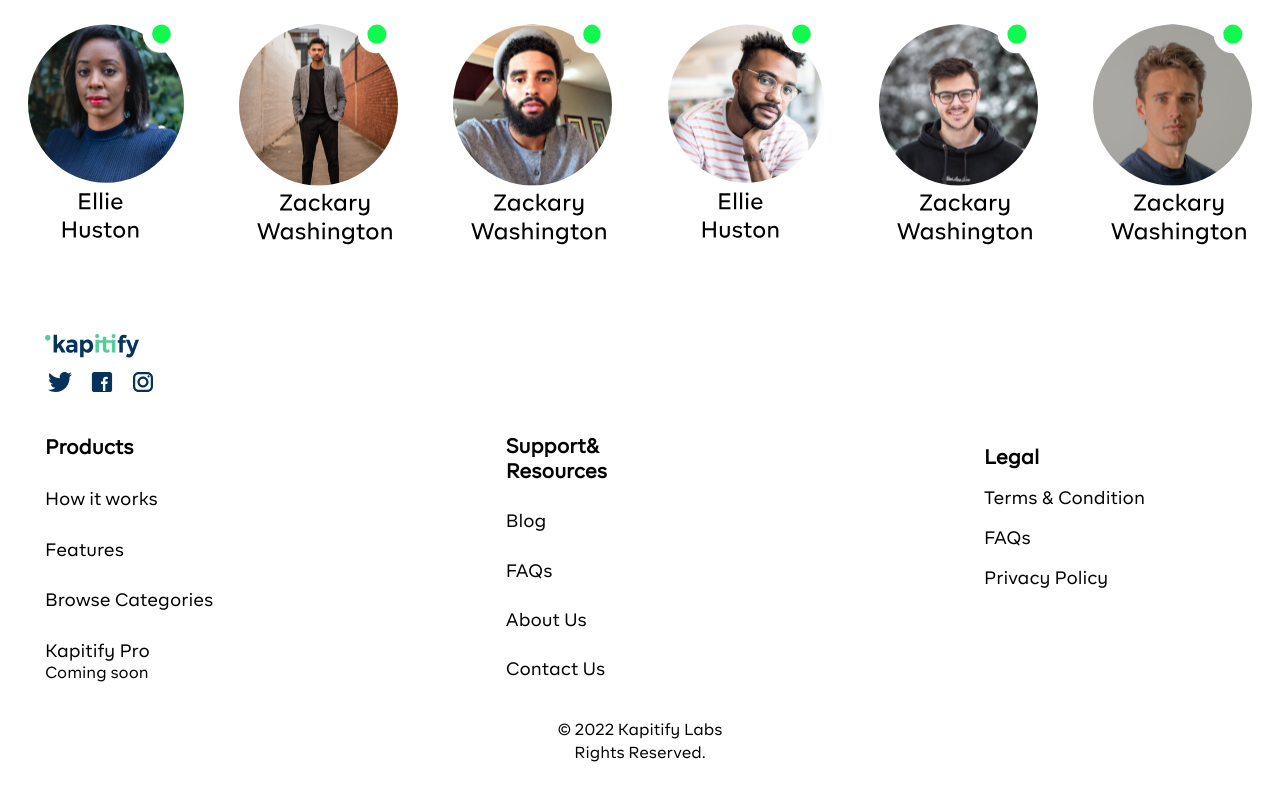
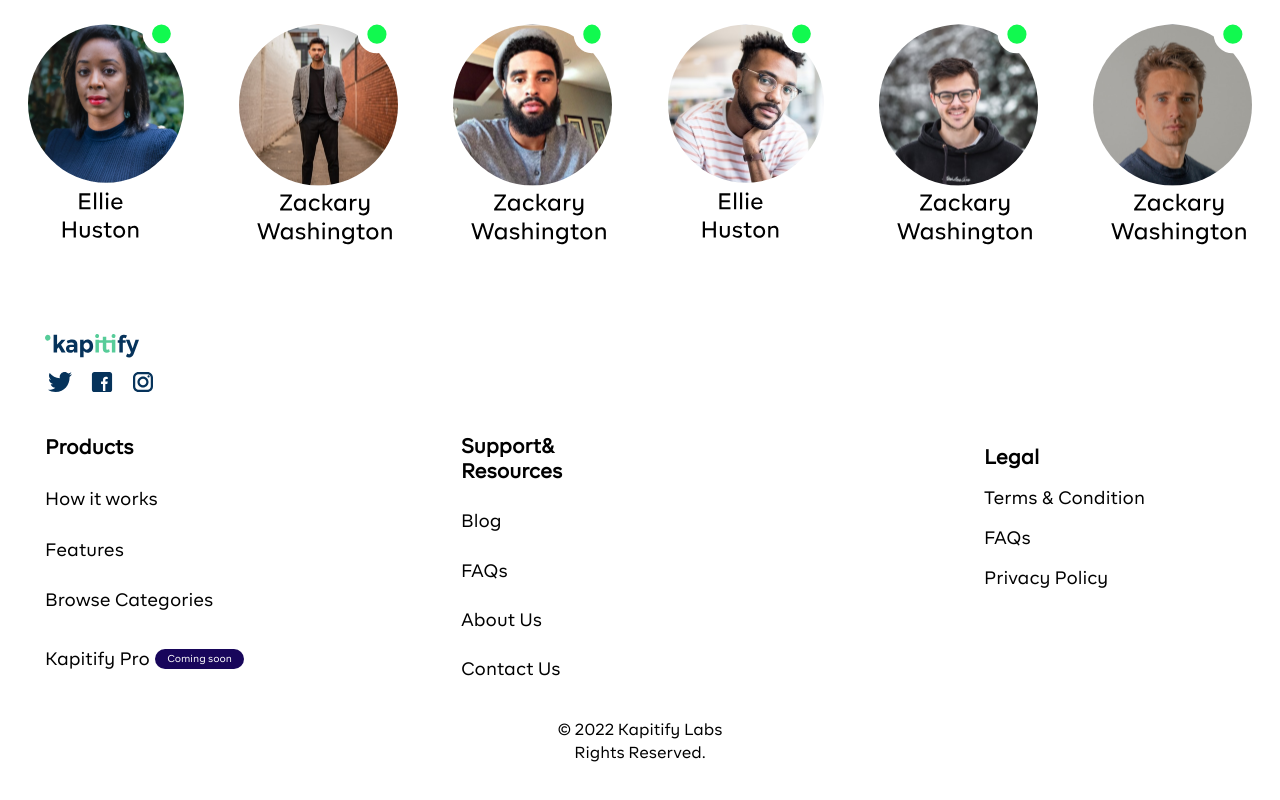
Before and after one commit to Xcoder03/kapitify1, a React (Create React App) app: page / in a window 1280 px wide. Shown: the part 2095-2895 px from the top of the page. Built offline with nearby package versions, Linux system fonts and the light colour scheme.

Commit message:
Worked on footer

```diff
--- a/src/Styles.css
+++ b/src/Styles.css
@@ -286,7 +286,9 @@ body{
     flex-direction: column;
     justify-content: space-evenly;
     align-items: center;
-
+    background-color: white;
+    border-bottom-left-radius: 15px;
+    border-bottom-right-radius: 15px;
 
 
 }
@@ -382,7 +384,7 @@ body{
 
 .main-products{
     height: 100%;
-    width: 28%;
+    width: 35%;
 
     display: flex;
     flex-direction: column;
@@ -416,6 +418,22 @@ body{
 .stops{
     width: 100%;
     height: 40px;
+
+    display: flex;
+    justify-content: flex-start;
+    align-items: center;
+}
+.stops div {
+    font-size: 10px;
+    background-color: #18065b;
+    height: 20px;
+    width: 40%;
+    display: flex;
+    justify-content: center;
+    align-items: center;
+    margin-left: 5px;
+    border-radius: 25px;
+    color: white;
 }
 .stop{
    width: 100%;
@@ -641,6 +659,9 @@ body{
     border-top-right-radius: 15px;
 
 }
+.stops div {
+    display: none;
+}
 
 
 
```
